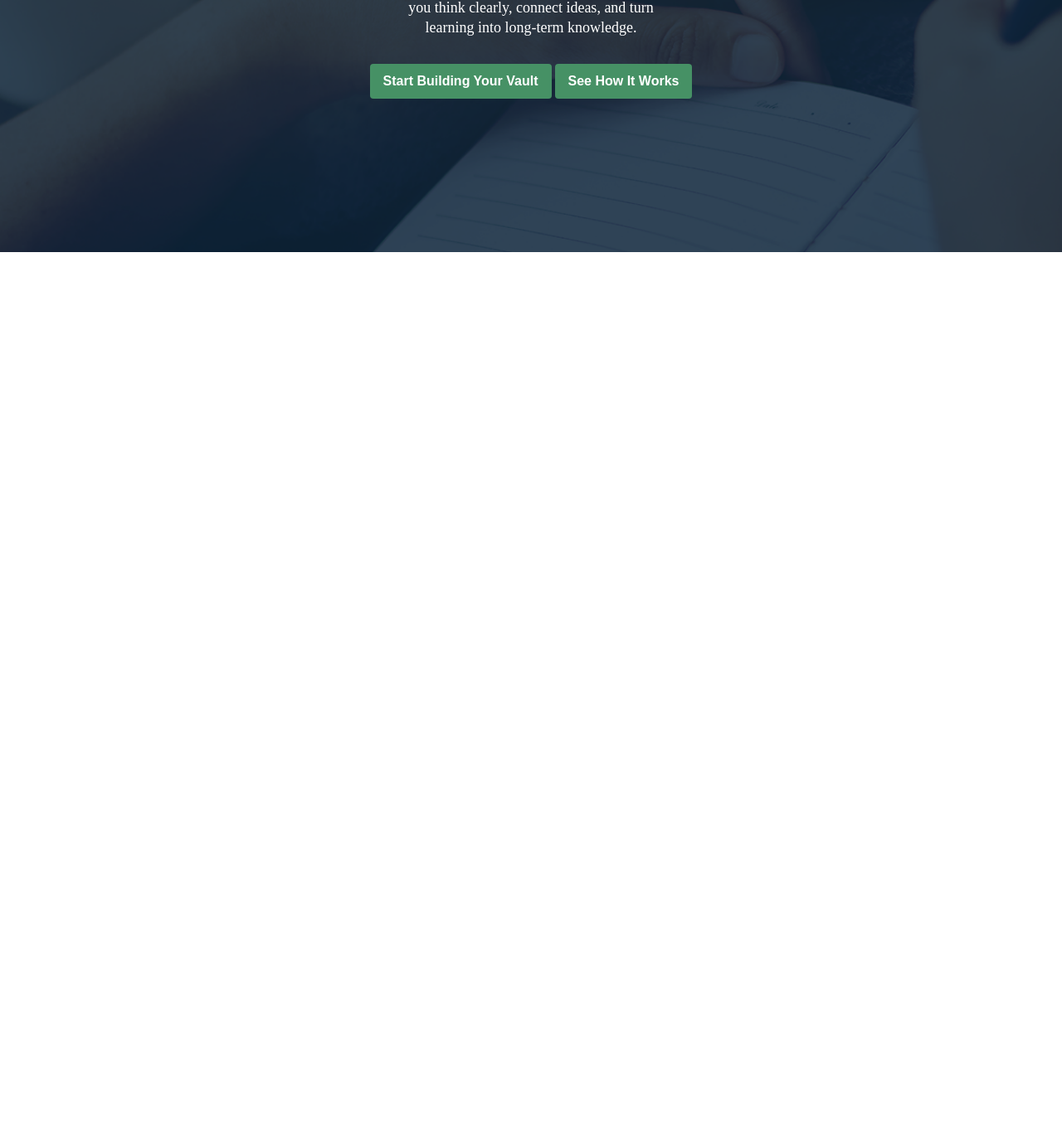
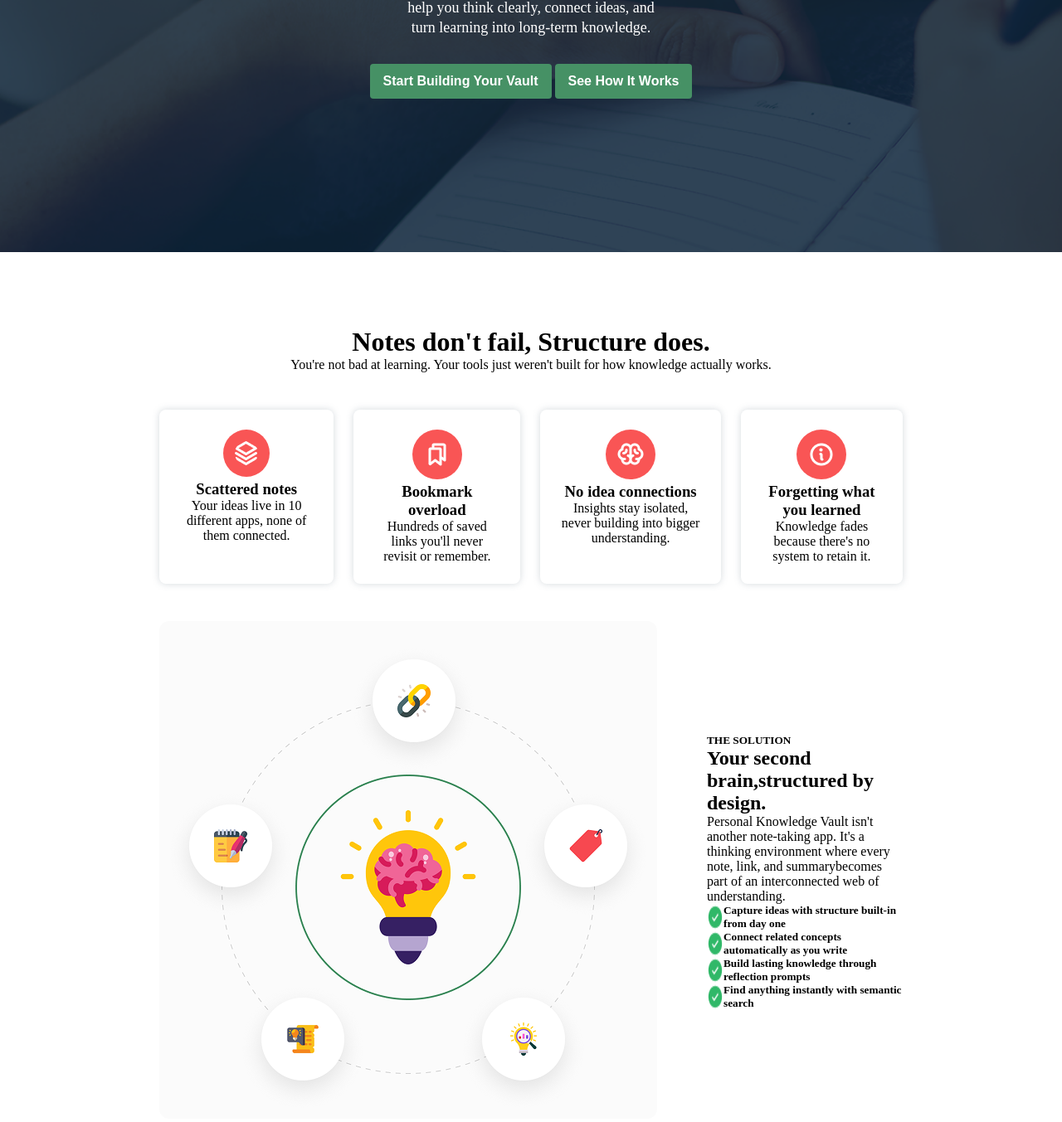
Before and after one commit to Tofazzal-13/Assignment_01, a plain HTML site: page index.html in a window 1280 px wide. Shown: the part 516-1869 px from the top of the page at 83% size. Before the commit the page ends 820 px from the top, so only its background shows below. Drawn offline with Linux system fonts and the light colour scheme.

Commit message:
banner plus brain section

```diff
--- a/index.html
+++ b/index.html
@@ -35,14 +35,75 @@
             <div class="banner_container cmn_width">
                 <h2>Structured thinking,</h2>
                 <h2><span class="heading_text">not just note-taking.</span></h2>
-                <p>A private space to store notes, links, and learning summaries — designed to  help you think clearly, connect ideas, and turn learning into long-term knowledge.</p>
+                <p>A private space to store notes, links, and learning summaries — designed to <br> help you think clearly, connect ideas, and turn learning into long-term knowledge.</p>
                 <button class="btn">Start Building Your Vault</button>
                 <button class="btn">See How It Works</button>
             </div>
         </section>
         <!-- banner part end here -->
     </header>
-    <main>
+    <main class="">
+        <!-- structure part start here -->
+        <scetion>
+            <div class="structure ">
+                <div class="structure_heading cmn_width">
+                    <h1>Notes don't fail, Structure does.</h1>
+                    <p>You're not bad at learning. Your tools just weren't built for how knowledge actually works.</p>
+                </div>
+                <div class="structure_card cmn_width">
+                    <div class="card_item">
+                        <img src="assets/Vector.png" alt="">
+                        <h3>Scattered notes</h3>
+                        <p>Your ideas live in 10 different apps, none of them connected.</p>
+                    </div>
+                    <div class="card_item">
+                        <img src="assets/Bookmarks.png" alt="">
+                        <h3>Bookmark overload</h3>
+                        <p>Hundreds of saved links you'll never revisit or remember.</p>
+                    </div>
+                    <div class="card_item">
+                        <img src="assets/Brain.png" alt="">
+                        <h3>No idea connections</h3>
+                        <p>Insights stay isolated, never building into bigger understanding.</p>
+                    </div>
+                    <div class="card_item">
+                        <img src="assets/Info.png" alt="">
+                        <h3>Forgetting what you learned</h3>
+                        <p>Knowledge fades because there's no system to retain it.</p>
+                    </div>
+                </div>
+            </div>
+        </scetion>
+        <!-- structure part end here -->
+        <!-- second brain star here -->
+        <section>
+            <div class="brain_container cmn_width">
+                <div class="brain_img">
+                    <img src="assets/knowledge.png" alt="">
+                </div>
+                <div class="brain_info">
+                    <h5>THE SOLUTION</h5>
+                    <h2>Your second brain,structured by design.</h2>
+                    <p>Personal Knowledge Vault isn't another note-taking app. It's a thinking environment where every note, link, and summarybecomes part of an interconnected web of understanding.</p>
+                    <div class="brain_info_details">
+                        <img src="assets/CheckCircle.png" alt="">
+                        <h5>Capture ideas with structure built-in from day one</h5>
+                    </div>
+                    <div class="brain_info_details">
+                        <img src="assets/CheckCircle.png" alt="">
+                        <h5>Connect related concepts automatically as you write</h5>
+                    </div>
+                    <div class="brain_info_details">
+                        <img src="assets/CheckCircle.png" alt="">
+                        <h5>Build lasting knowledge through reflection prompts</h5>
+                    </div>
+                    <div class="brain_info_details">
+                        <img src="assets/CheckCircle.png" alt="">
+                        <h5>Find anything instantly with semantic search</h5>
+                    </div>
+                </div>
+            </div>
+        </section>
 
     </main>
     <footer>
--- a/style/knowledge.css
+++ b/style/knowledge.css
@@ -12,7 +12,7 @@
     width: 70%;
     max-width: 1360px;
     margin: 0 auto;
-    text-align: center;
+
 }
 
 .btn{
@@ -63,7 +63,9 @@
     background-size: cover;
     padding: 185px 0px;
 }
-
+.banner_container{
+    text-align: center;
+}
 .banner_container h2{
     color: rgba(255, 255, 255, 1);
     font-size: 72px;
@@ -81,3 +83,49 @@
     padding: 16px 295px 32px;
 
 }
+/* banner part end here */
+/* structure part start here */
+.structure{
+    margin-top: 90px;
+    text-align: center;
+}
+
+.structure_card{
+    margin: 45px auto;
+    display: flex;
+    gap:24px ;
+}
+.card_item{
+    text-align: center;
+    padding: 24px;
+    box-shadow:0px 0px 8px 0px #62738244 ;
+    border-radius: 8px;
+    -webkit-border-radius: 8px;
+    -moz-border-radius: 8px;
+    -ms-border-radius: 8px;
+    -o-border-radius: 8px;
+}
+.card_item img{
+    background-color:rgba(249, 85, 85, 1) ;
+    padding: 14px ;
+    border-radius: 50%;
+    -webkit-border-radius: 50%;
+    -moz-border-radius: 50%;
+    -ms-border-radius: 50%;
+    -o-border-radius: 50%;
+}
+/* structure part end here */
+/* brain part start here */
+.brain_container{
+    display: flex;
+    align-items: center;
+    gap: 60px;
+}
+.brain_img img{
+    width: 600px;
+    height: 600px;
+}
+.brain_info_details{
+    display: flex;
+}
+/* brain part end here */
```
